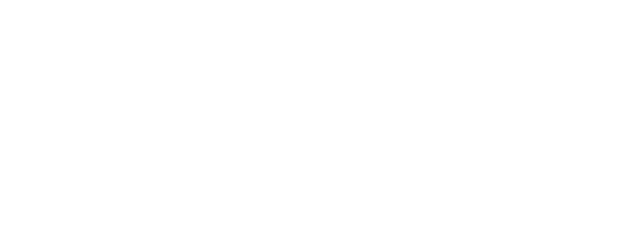
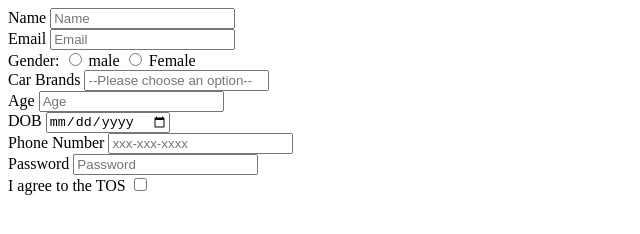
Before and after one commit to acciojob/signup-form-car-yogi-209, a website: page main.html in a window 1280 px wide. Shown: the whole page, without its empty margins (0-640 px from the left). Drawn offline with Linux system fonts and the light colour scheme.

Commit message:
created a submission

```diff
--- a/main.html
+++ b/main.html
@@ -8,6 +8,44 @@
 
 <body>
 	<!-- the entire body must be written by student -->
+	<form method="post">
+		<label for="name">Name</label>
+		<input type="text" id="name" required placeholder="Name">
+<br>
+		<label for="email">Email</label>
+		<input type="email" id="email" required placeholder="Email">
+		<br>
+		<label for="gender">Gender:</label>
+		<input type="Radio" id="gender_m,gender_f" required>
+			<label for="male">male</label>
+		<input type="Radio" id="gender_f" required>
+		<label for="female">Female</label>
+
+		<br>
+
+			<label for="cars">Car Brands</label>
+		<input type="select" id="cars" required placeholder="--Please choose an option--">
+		<br>
+			<label for="age">Age</label>
+		<input type="number" id="age" required placeholder="Age">
+		<br>
+			<label for="dob">DOB</label>
+		<input type="date" id="dob" required>
+		<br>
+
+			<label for="tel">Phone Number</label>
+		<input type="tel" id="tel" placeholder="xxx-xxx-xxxx">
+		<br>
+
+			<label for="password">Password</label>
+		<input type="password" id="password" required placeholder="Password">
+		<br>
+			<label for="tos">I agree to the TOS</label>
+		<input type="checkbox" id="tos" required>
+		<br>
+
+
+	</form>
     <script type="text/javascript" src="./script.js">
 </script>
 
```
